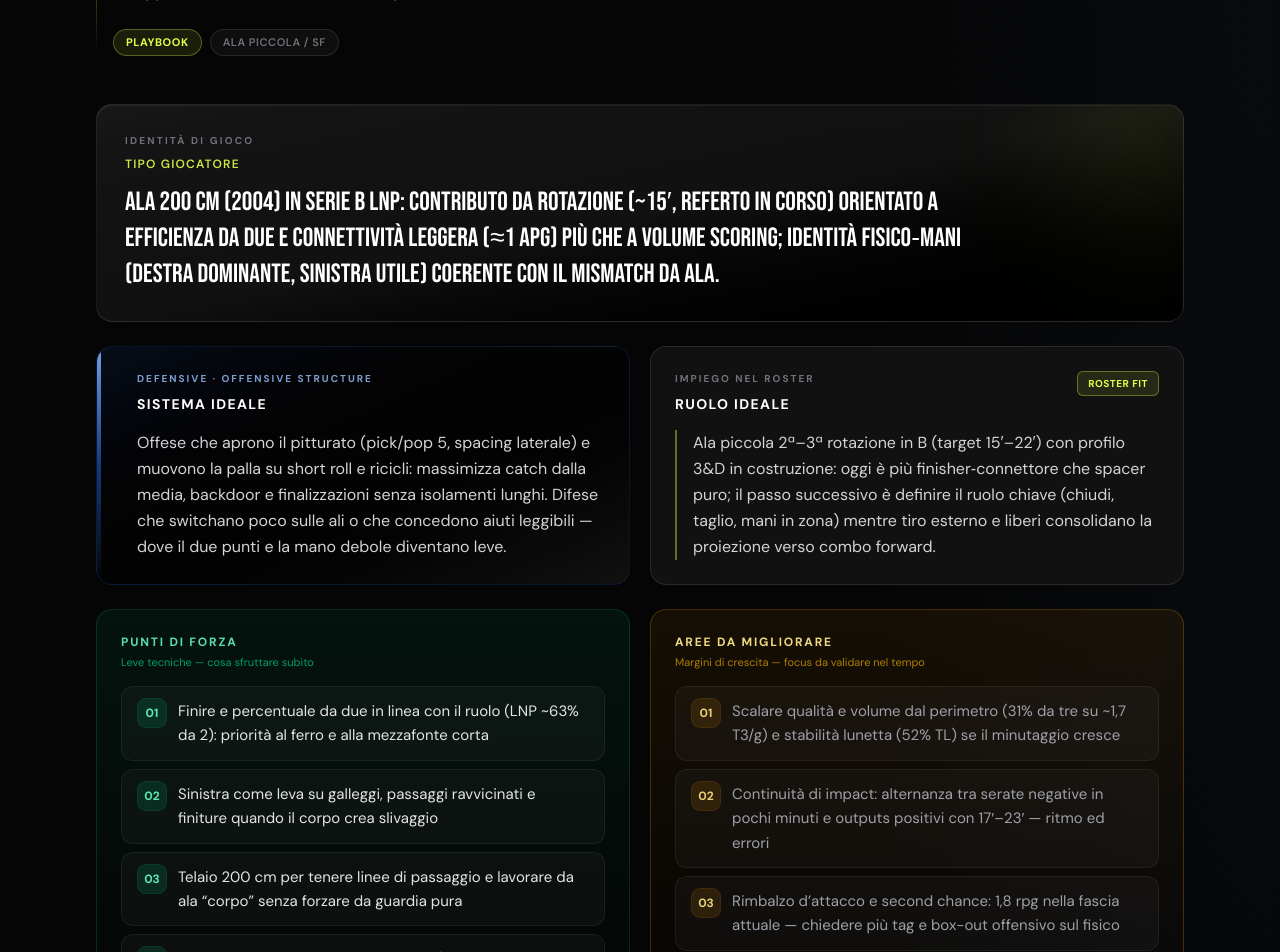
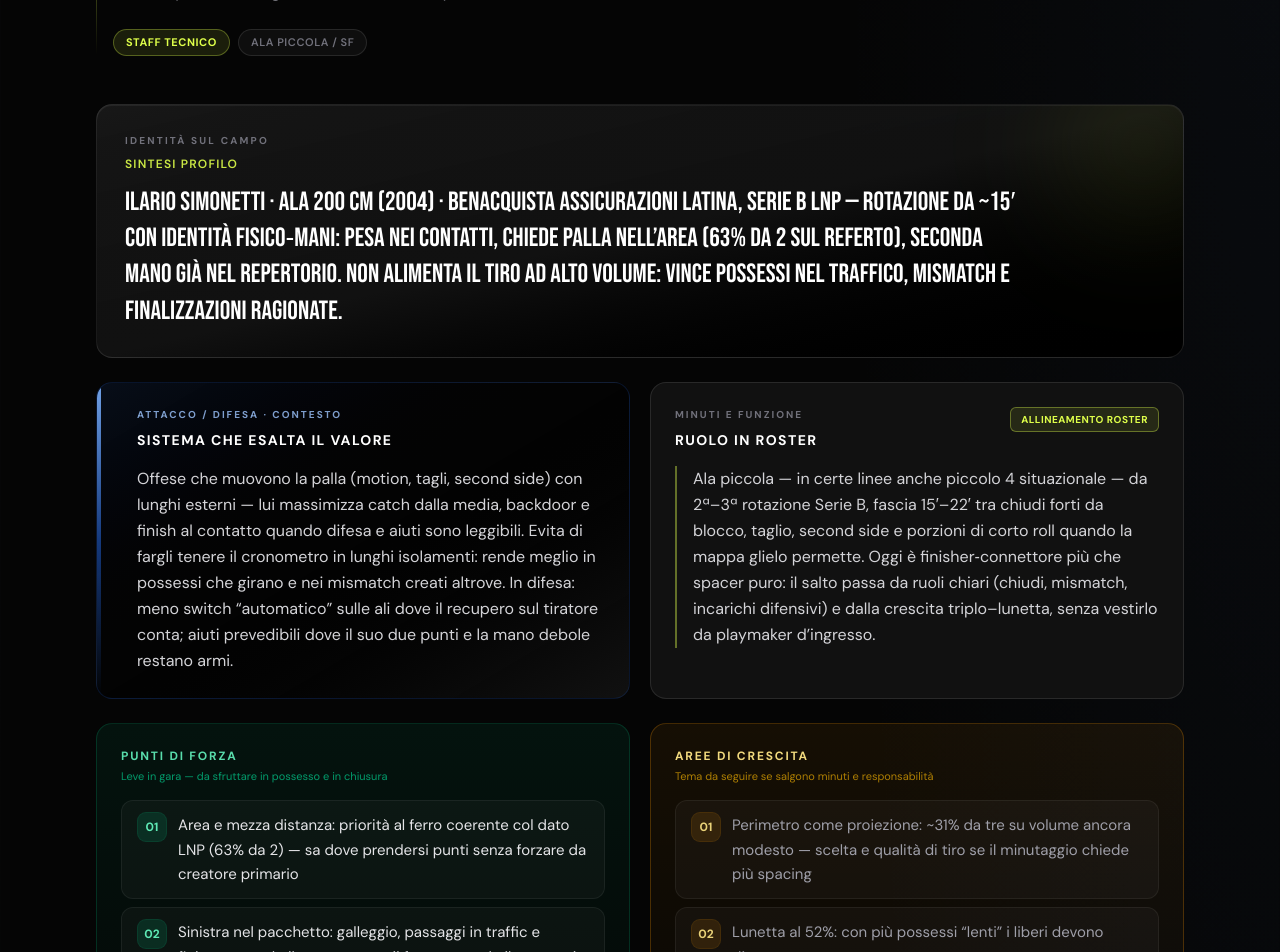
Before and after one commit to Salvo934/giocatoribasket, a Next.js app: page /ilario-simonetti in a window 1280 px wide. Shown: the part 6180-7132 px from the top of the page. Built offline with nearby package versions, Linux system fonts and the light colour scheme.

Commit message:
aggiornamento

```diff
--- a/components/profile/TechnicalFitPanel.tsx
+++ b/components/profile/TechnicalFitPanel.tsx
@@ -39,13 +39,13 @@ export function TechnicalFitPanel({ athlete }: Props) {
   return (
     <SectionShell
       id="fit"
-      eyebrow="Ruolo"
+      eyebrow="Mappa tattica"
       title="Fit tecnico"
-      description="Inquadratura per staff tecnico: identità sul parquet, dove massimizza il valore, cosa sviluppare e in che contesto tattico è più efficace."
+      description="Per lo staff: tipo di giocatore in campo, sistema e ruolo in roster dove rende di più, leve da usare in partita e margini da lavorare nel tempo."
       headerActions={
         <>
           <span className="inline-flex rounded-full border border-accent/30 bg-accent/10 px-3 py-1 text-[11px] font-bold uppercase tracking-wider text-accent">
-            Playbook
+            Staff tecnico
           </span>
           <span className="inline-flex rounded-full border border-white/10 bg-white/4 px-3 py-1 text-[11px] font-semibold uppercase tracking-wider text-zinc-500">
             {h.role}
@@ -57,8 +57,8 @@ export function TechnicalFitPanel({ athlete }: Props) {
         {/* Identità */}
         <article className="relative overflow-hidden rounded-2xl border border-white/10 bg-linear-to-br from-white/8 via-elevated to-black p-5 shadow-[inset_0_1px_0_0_rgba(255,255,255,0.06)] md:p-7">
           <div className="pointer-events-none absolute -right-10 -top-10 h-40 w-40 rounded-full bg-accent/10 blur-3xl" aria-hidden />
-          <p className="text-[10px] font-bold uppercase tracking-[0.22em] text-zinc-500">Identità di gioco</p>
-          <p className="mt-2 text-xs font-semibold uppercase tracking-widest text-accent/90">Tipo giocatore</p>
+          <p className="text-[10px] font-bold uppercase tracking-[0.22em] text-zinc-500">Identità sul campo</p>
+          <p className="mt-2 text-xs font-semibold uppercase tracking-widest text-accent/90">Sintesi profilo</p>
           <p
             className="relative mt-3 max-w-4xl text-xl leading-snug text-white md:text-2xl lg:text-[1.65rem]"
             style={{ fontFamily: "var(--font-bebas)" }}
@@ -72,8 +72,8 @@ export function TechnicalFitPanel({ athlete }: Props) {
           <article className="relative overflow-hidden rounded-2xl border border-[#17408B]/30 bg-linear-to-br from-[#17408B]/15 via-black/40 to-elevated p-5 md:p-6">
             <div className="absolute left-0 top-0 h-full w-1 bg-linear-to-b from-[#7eb3ff] via-[#17408B] to-transparent opacity-90" aria-hidden />
             <div className="pl-4">
-              <p className="text-[10px] font-bold uppercase tracking-[0.2em] text-[#9ec5ff]/80">Defensive · offensive structure</p>
-              <h3 className="mt-2 text-sm font-bold uppercase tracking-widest text-white">Sistema ideale</h3>
+              <p className="text-[10px] font-bold uppercase tracking-[0.2em] text-[#9ec5ff]/80">Attacco / difesa · contesto</p>
+              <h3 className="mt-2 text-sm font-bold uppercase tracking-widest text-white">Sistema che esalta il valore</h3>
               <p className="mt-4 text-sm leading-relaxed text-zinc-300 md:text-base">{t.idealSystem}</p>
             </div>
           </article>
@@ -82,11 +82,11 @@ export function TechnicalFitPanel({ athlete }: Props) {
           <article className="relative overflow-hidden rounded-2xl border border-white/10 bg-elevated p-5 md:p-6">
             <div className="flex flex-wrap items-start justify-between gap-3">
               <div>
-                <p className="text-[10px] font-bold uppercase tracking-[0.2em] text-zinc-500">Impiego nel roster</p>
-                <h3 className="mt-2 text-sm font-bold uppercase tracking-widest text-white">Ruolo ideale</h3>
+                <p className="text-[10px] font-bold uppercase tracking-[0.2em] text-zinc-500">Minuti e funzione</p>
+                <h3 className="mt-2 text-sm font-bold uppercase tracking-widest text-white">Ruolo in roster</h3>
               </div>
               <span className="shrink-0 rounded-md border border-accent/35 bg-accent/10 px-2.5 py-1 text-[10px] font-bold uppercase tracking-wider text-accent">
-                Roster fit
+                Allineamento roster
               </span>
             </div>
             <p className="mt-4 border-l-2 border-accent/40 pl-3 text-sm leading-relaxed text-zinc-300 md:pl-4 md:text-base">
@@ -99,7 +99,7 @@ export function TechnicalFitPanel({ athlete }: Props) {
         <div className="grid gap-4 md:grid-cols-2 md:gap-5">
           <div className="rounded-2xl border border-emerald-500/20 bg-linear-to-b from-emerald-500/8 to-transparent p-4 md:p-6">
             <h4 className="text-xs font-bold uppercase tracking-[0.15em] text-emerald-300/95">Punti di forza</h4>
-            <p className="mt-1 text-[11px] text-emerald-400/70">Leve tecniche — cosa sfruttare subito</p>
+            <p className="mt-1 text-[11px] text-emerald-400/70">Leve in gara — da sfruttare in possesso e in chiusura</p>
             <ul className="mt-4 space-y-2">
               {t.strengths.map((x, i) => (
                 <ListItem key={x} variant="strength" index={i}>
@@ -109,8 +109,8 @@ export function TechnicalFitPanel({ athlete }: Props) {
             </ul>
           </div>
           <div className="rounded-2xl border border-amber-500/25 bg-linear-to-b from-amber-500/7 to-transparent p-4 md:p-6">
-            <h4 className="text-xs font-bold uppercase tracking-[0.15em] text-amber-200/95">Aree da migliorare</h4>
-            <p className="mt-1 text-[11px] text-amber-400/65">Margini di crescita — focus da validare nel tempo</p>
+            <h4 className="text-xs font-bold uppercase tracking-[0.15em] text-amber-200/95">Aree di crescita</h4>
+            <p className="mt-1 text-[11px] text-amber-400/65">Tema da seguire se salgono minuti e responsabilità</p>
             <ul className="mt-4 space-y-2">
               {t.improvements.map((x, i) => (
                 <ListItem key={x} variant="growth" index={i}>
--- a/data/athletes/ilario-simonetti.ts
+++ b/data/athletes/ilario-simonetti.ts
@@ -154,22 +154,22 @@ export const ilarioSimonetti: AthleteProfile = {
   },
   technicalFit: {
     playerType:
-      "Ala 200 cm (2004) in Serie B LNP: contributo da rotazione (~15′, referto in corso) orientato a efficienza da due e connettività leggera (≈1 apg) più che a volume scoring; identità fisico‑mani (destra dominante, sinistra utile) coerente con il mismatch da ala.",
+      "Ilario Simonetti · ala 200 cm (2004) · Benacquista Assicurazioni Latina, Serie B LNP — rotazione da ~15′ con identità fisico‑mani: pesa nei contatti, chiede palla nell’area (63% da 2 sul referto), seconda mano già nel repertorio. Non alimenta il tiro ad alto volume: vince possessi nel traffico, mismatch e finalizzazioni ragionate.",
     strengths: [
-      "Finire e percentuale da due in linea con il ruolo (LNP ~63% da 2): priorità al ferro e alla mezzafonte corta",
-      "Sinistra come leva su galleggi, passaggi ravvicinati e finiture quando il corpo crea slivaggio",
-      "Telaio 200 cm per tenere linee di passaggio e lavorare da ala “corpo” senza forzare da guardia pura",
-      "Segnali di lettura quando la palla gira (assist reali nel minutaggio attuale) — margine per evolvere da connettore a ruoli più larghi",
+      "Area e mezza distanza: priorità al ferro coerente col dato LNP (63% da 2) — sa dove prendersi punti senza forzare da creatore primario",
+      "Sinistra nel pacchetto: galleggio, passaggi in traffic e finiture quando il contact apre il ferro; estende il repertorio sotto pressione",
+      "Cornice 200 cm per chiudere linee sulle ali e reggere mismatch 3/4 — corpo che può fare la guardia senza vivere da palleggio puro",
+      "Connettività quando la palla gira (~1 ast nel minutaggio attuale): margini da strutturare se il ruolo allarga compiti",
     ],
     improvements: [
-      "Scalare qualità e volume dal perimetro (31% da tre su ~1,7 T3/g) e stabilità lunetta (52% TL) se il minutaggio cresce",
-      "Continuità di impact: alternanza tra serate negative in pochi minuti e outputs positivi con 17′–23′ — ritmo ed errori",
-      "Rimbalzo d’attacco e second chance: 1,8 rpg nella fascia attuale — chiedere più tag e box-out offensivo sul fisico",
+      "Perimetro come proiezione: ~31% da tre su volume ancora modesto — scelta e qualità di tiro se il minutaggio chiede più spacing",
+      "Lunetta al 52%: con più possessi “lenti” i liberi devono diventare certezza",
+      "Continuità tra serate e rimbalzo d’attacco (~1,8 rpg oggi): più second chance coerenti col fisico",
     ],
     idealSystem:
-      "Offese che aprono il pitturato (pick/pop 5, spacing laterale) e muovono la palla su short roll e ricicli: massimizza catch dalla media, backdoor e finalizzazioni senza isolamenti lunghi. Difese che switchano poco sulle ali o che concedono aiuti leggibili — dove il due punti e la mano debole diventano leve.",
+      "Offese che muovono la palla (motion, tagli, second side) con lunghi esterni — lui massimizza catch dalla media, backdoor e finish al contatto quando difesa e aiuti sono leggibili. Evita di fargli tenere il cronometro in lunghi isolamenti: rende meglio in possessi che girano e nei mismatch creati altrove. In difesa: meno switch “automatico” sulle ali dove il recupero sul tiratore conta; aiuti prevedibili dove il suo due punti e la mano debole restano armi.",
     idealRole:
-      "Ala piccola 2ª–3ª rotazione in B (target 15′–22′) con profilo 3&D in costruzione: oggi è più finisher‑connettore che spacer puro; il passo successivo è definire il ruolo chiave (chiudi, taglio, mani in zona) mentre tiro esterno e liberi consolidano la proiezione verso combo forward.",
+      "Ala piccola — in certe linee anche piccolo 4 situazionale — da 2ª–3ª rotazione Serie B, fascia 15′–22′ tra chiudi forti da blocco, taglio, second side e porzioni di corto roll quando la mappa glielo permette. Oggi è finisher‑connettore più che spacer puro: il salto passa da ruoli chiari (chiudi, mismatch, incarichi difensivi) e dalla crescita triplo–lunetta, senza vestirlo da playmaker d’ingresso.",
   },
   gallery: {
     description: "Scatti da campo, allenamento e contesto squadra.",
```
